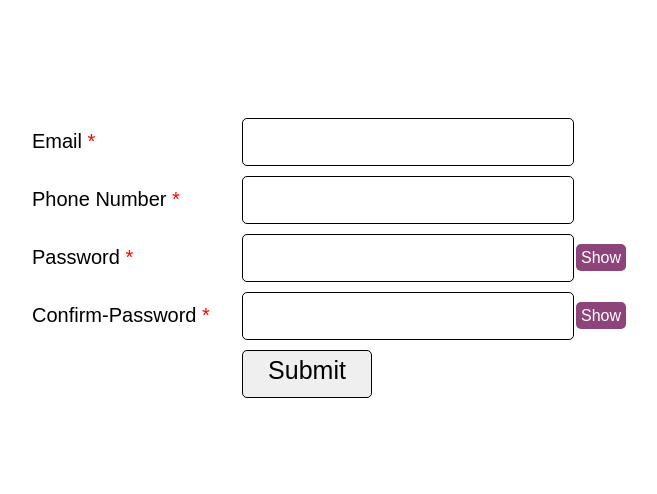
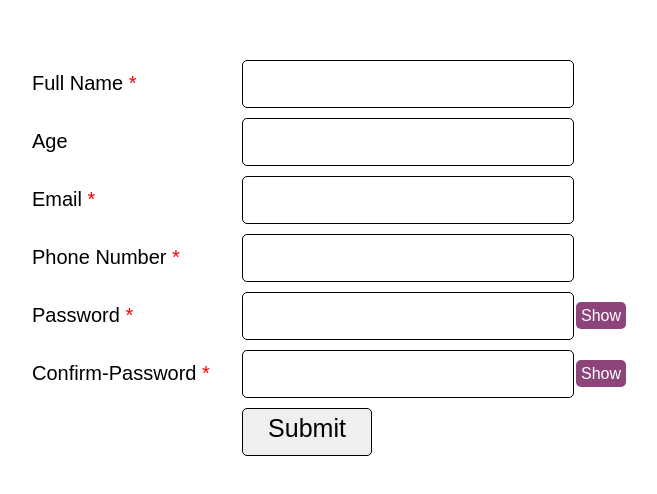
Before and after one commit to sonakshi92/form, a plain HTML site: page index.html in a window 1280 px wide. Shown: the part 142-636 px from the top of the page, without its empty margins (283-940 px from the left). Drawn offline with Linux system fonts and the light colour scheme.

Commit message:
Update 5 index.html

```diff
--- a/index.html
+++ b/index.html
@@ -13,6 +13,14 @@
         <div id="error"></div>
         <div id="success"></div>
 
+        <div class="formelement">
+            <label for="name">Full Name <span class="required"> * </span> </label>
+            <input type="text" name="name" id="name">
+        </div>
+        <div class="formelement">
+            <label for="age">Age </label>
+            <input type="number" name="age" id="age" min="0" max="200">
+        </div>
 
         <div class="formelement">
             <label for="email">Email <span class="required"> * </span> </label>
```
